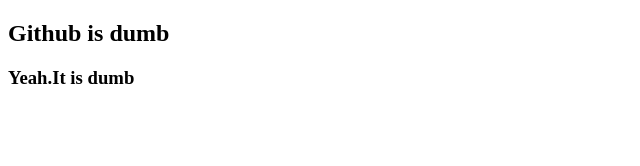
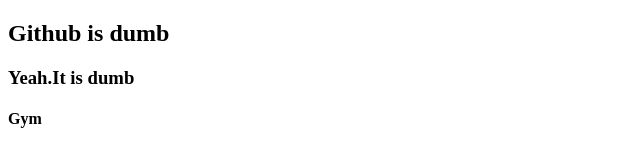
Before and after one commit to Jeethendra54/git-one, a plain HTML site: page index.html in a window 1280 px wide. Shown: the full height of the page, 0-640 px from the left. Drawn offline with Linux system fonts and the light colour scheme.

Commit message:
added p4

```diff
--- a/index.html
+++ b/index.html
@@ -9,5 +9,6 @@
 <body>
     <h2>Github is dumb</h2>
     <h3>Yeah.It is dumb</h3>
+    <h4>Gym</h4>
 </body>
 </html>
```
